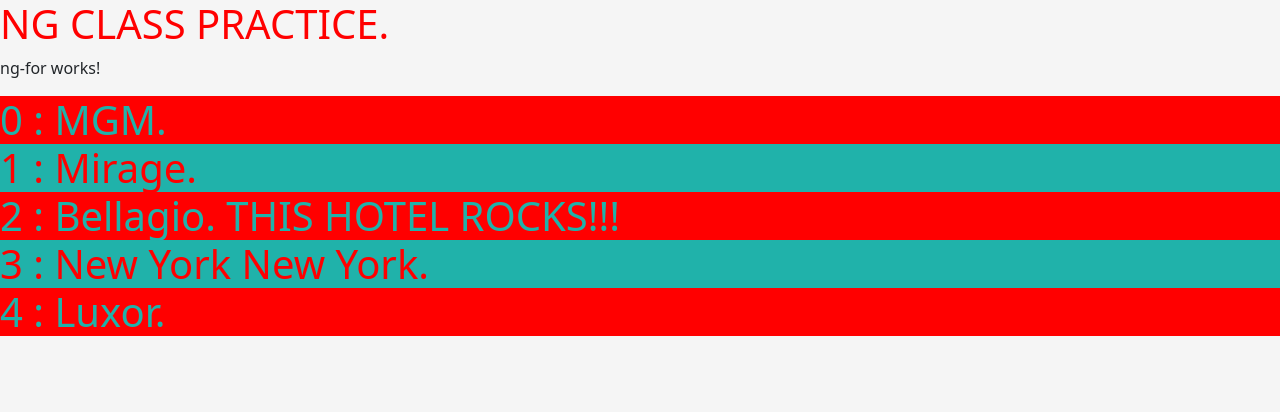
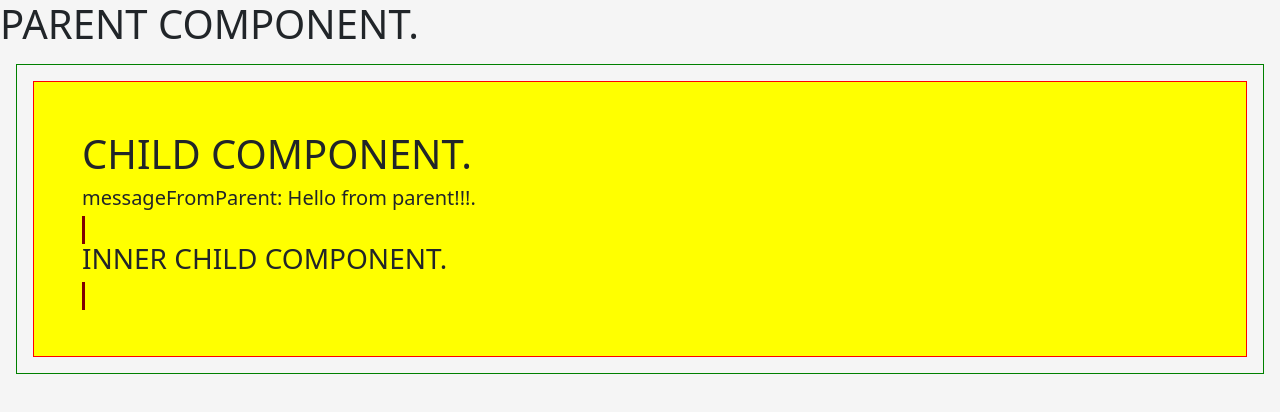
Before and after one commit to dho1115/fictional-business, an Angular app: page / in a window 1280 px wide. Shown: the top 412 px of the page. Built offline with nearby package versions, Linux system fonts and the light colour scheme.

Commit message:
added innerChild.

```diff
--- a/src/app/@Input/child/child.component.html
+++ b/src/app/@Input/child/child.component.html
@@ -1 +1,5 @@
-<p>child works!</p>
+<div class="p-5 m-3" style="border: 1.5px solid red; background-color: yellow;" >
+  <h1>CHILD COMPONENT.</h1>
+  <h5>messageFromParent: {{messageFromParent}}.</h5>
+  <app-inner-child [ngStyle]="{border: '3px solid maroon', backgroundColor: 'hotpink'}" ></app-inner-child>
+</div>
--- a/src/app/@Input/child/child.component.ts
+++ b/src/app/@Input/child/child.component.ts
@@ -1,4 +1,4 @@
-import { Component, OnInit } from '@angular/core';
+import { Component, OnInit, Input } from '@angular/core';
 
 @Component({
   selector: 'app-child',
@@ -6,6 +6,10 @@
   styleUrls: ['./child.component.css']
 })
 export class ChildComponent implements OnInit {
+  @Input() messageFromParent: string = '';
+  @Input() childGreeting = function() {
+    console.log('HELLO FROM CHILD!!!')
+  }
 
   constructor() { }
 
--- /dev/null
+++ b/src/app/@Input/inner-child/inner-child.component.html
@@ -0,0 +1,3 @@
+<section>
+  <h3>INNER CHILD COMPONENT.</h3>
+</section>
--- /dev/null
+++ b/src/app/@Input/inner-child/inner-child.component.ts
@@ -0,0 +1,15 @@
+import { Component, OnInit } from '@angular/core';
+
+@Component({
+  selector: 'app-inner-child',
+  templateUrl: './inner-child.component.html',
+  styleUrls: ['./inner-child.component.css']
+})
+export class InnerChildComponent implements OnInit {
+
+  constructor() { }
+
+  ngOnInit(): void {
+  }
+
+}
--- a/src/app/@Input/parent/parent.component.html
+++ b/src/app/@Input/parent/parent.component.html
@@ -1 +1,7 @@
-<p>parent works!</p>
+<div>
+  <h1>PARENT COMPONENT.</h1>
+
+  <section class="m-3" style="border: 1.5px solid green">
+    <app-child [messageFromParent]= 'parentMessage'></app-child>
+  </section>
+</div>
--- a/src/app/@Input/parent/parent.component.ts
+++ b/src/app/@Input/parent/parent.component.ts
@@ -6,6 +6,7 @@
   styleUrls: ['./parent.component.css']
 })
 export class ParentComponent implements OnInit {
+  parentMessage = 'Hello from parent!!!';
 
   constructor() { }
 
--- a/src/app/app.component.html
+++ b/src/app/app.component.html
@@ -4,6 +4,8 @@
 <hr />
 <app-simple-guessing-game></app-simple-guessing-game>
 <hr /> -->
-<app-ng-class></app-ng-class>
+<!-- <app-ng-class></app-ng-class>
 
-<app-ng-for></app-ng-for>
+<app-ng-for></app-ng-for> -->
+
+<app-parent></app-parent>
--- a/src/app/app.module.ts
+++ b/src/app/app.module.ts
@@ -15,6 +15,7 @@
 import { NgForComponent } from './ng-for/ng-for.component';
 import { ParentComponent } from './@Input/parent/parent.component';
 import { ChildComponent } from './@Input/child/child.component';
+import { InnerChildComponent } from './@Input/inner-child/inner-child.component';
 
 @NgModule({
   declarations: [
@@ -30,7 +31,8 @@
     NgClassComponent,
     NgForComponent,
     ParentComponent,
-    ChildComponent
+    ChildComponent,
+    InnerChildComponent
   ],
   imports: [
     BrowserModule,
```
Also changed, not shown: src/app/@Input/inner-child/inner-child.component.css (added).
